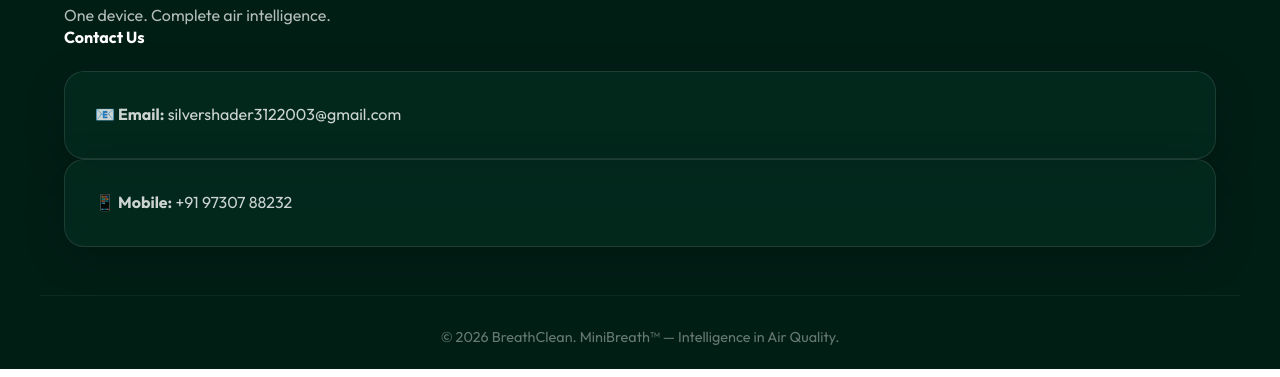
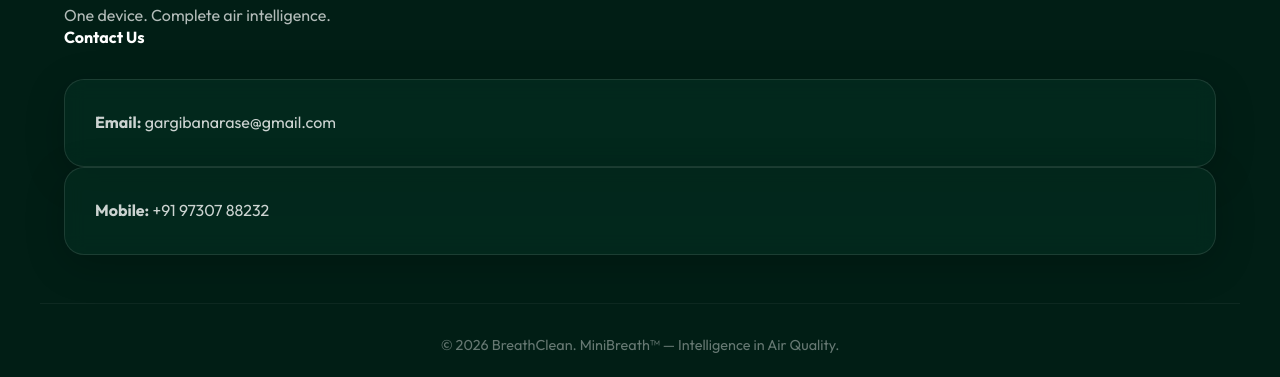
Before and after one commit to gargibnarase/MiniBreath, a plain HTML site: page index.html in a window 1280 px wide. Shown: the part 8623-9000 px from the top of the page. Drawn offline with Linux system fonts and the light colour scheme.

Commit message:
Update index.html

```diff
--- a/index.html
+++ b/index.html
@@ -389,11 +389,11 @@
             </div>
             <div class="footer-contact text-left active-on-scroll fade-right">
                 <h4 class="text-white">Contact Us</h4>
-                <div class="contact-card mt-3 glass-card">
-                    <strong>📧 Email:</strong> silvershader3122003@gmail.com
+                <div class="contact-card mt-4 glass-card">
+                    <strong> Email:</strong> gargibanarase@gmail.com
                 </div>
                 <div class="contact-card mt-2 glass-card">
-                    <strong>📱 Mobile:</strong> +91 97307 88232
+                    <strong> Mobile:</strong> +91 97307 88232
                 </div>
             </div>
         </div>
```
